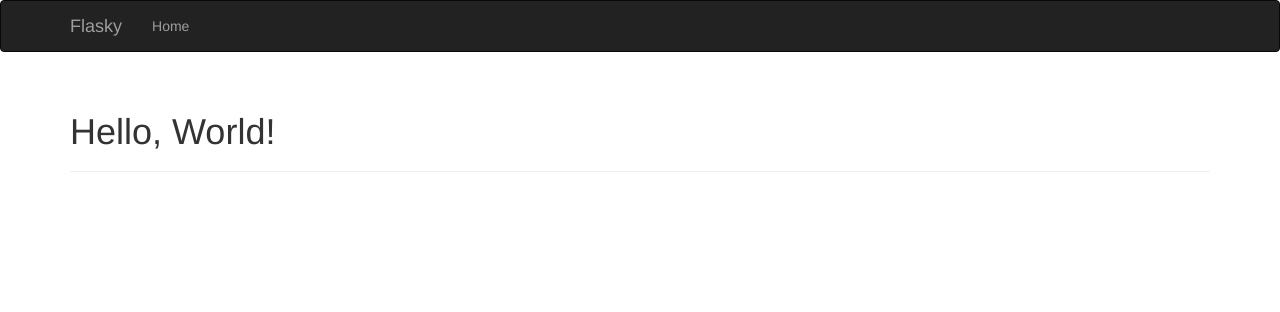
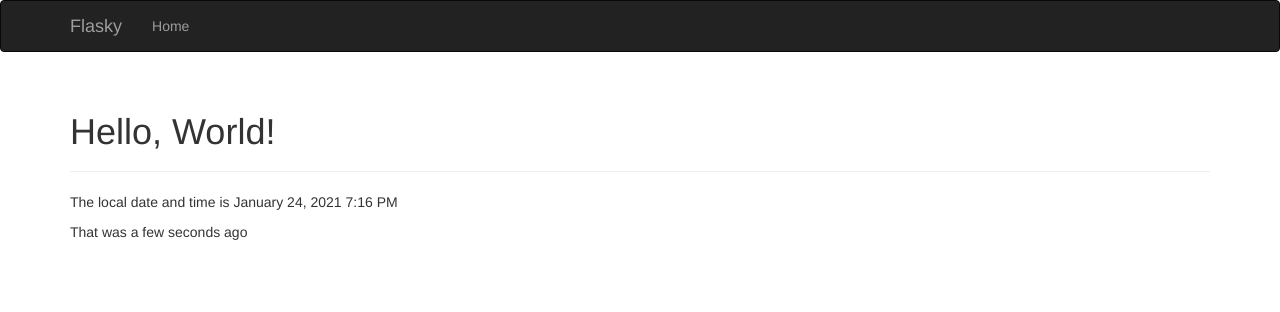
Before and after one commit to oramirezperera/Flasky, a Flask app: page / in a window 1280 px wide. Shown: the top 312 px of the page. Run offline with Flask 2, Linux system fonts and the light colour scheme; some libraries are stand-ins or nearby versions.

Commit message:
now the moment works needs the internet to do the job

```diff
--- a/hello.py
+++ b/hello.py
@@ -1,4 +1,5 @@
 from flask import Flask, request, make_response, render_template
+from datetime import datetime
 from flask_bootstrap import Bootstrap
 from flask_moment import Moment
 
@@ -8,7 +9,8 @@ moment = Moment(app)
 
 @app.route('/')
 def index():
-    return render_template('index.html')
+    return render_template('index.html',
+                            current_time = datetime.utcnow())
 
 
 
--- a/templates/index.html
+++ b/templates/index.html
@@ -6,4 +6,7 @@
 <div class="page-header">
     <h1>Hello, World!</h1>
 </div>
+
+<p>The local date and time is {{ moment(current_time).format('LLL') }}</p>
+<p>That was {{ moment(current_time).fromNow(refresh=True) }}</p>
 {% endblock %}
```
